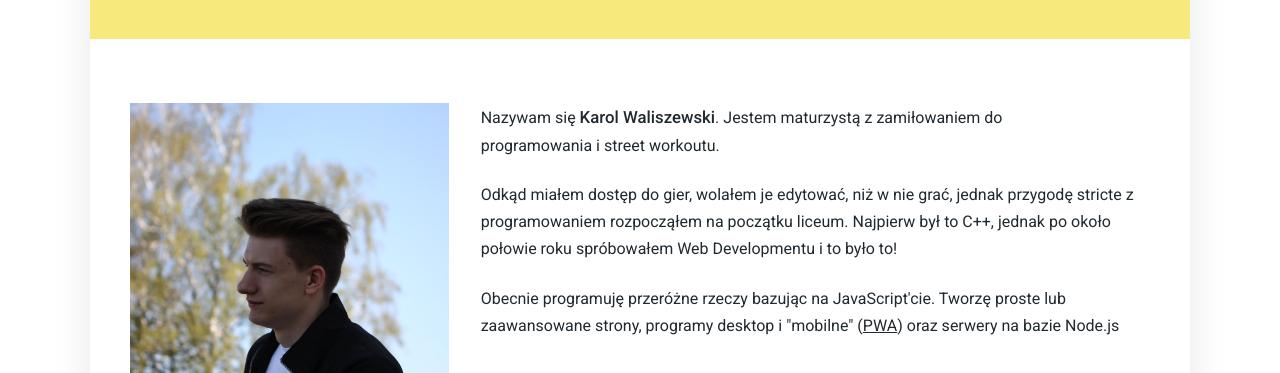
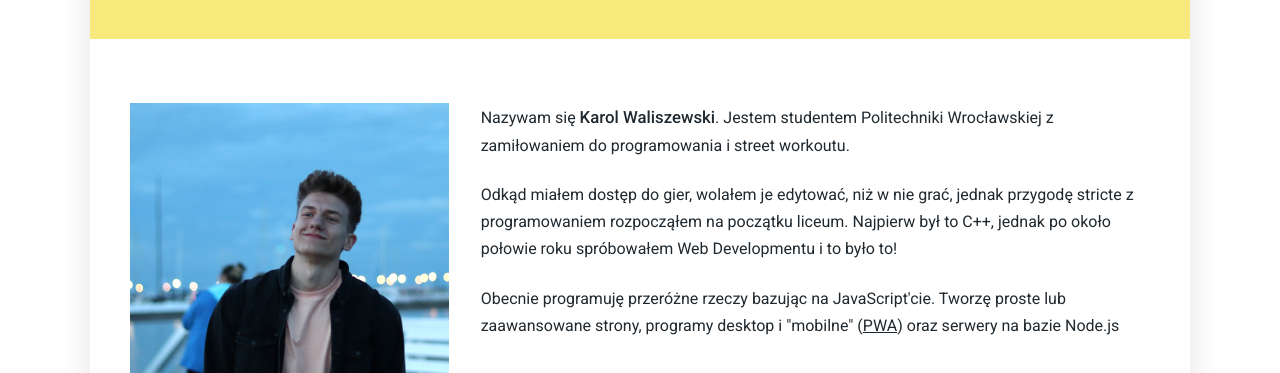
Before and after one commit to Karol-Waliszewski/Portfolio, a website: page src/index.html in a window 1280 px wide. Shown: the part 761-1134 px from the top of the page. Drawn offline with nearby package versions, Linux system fonts and the light colour scheme; files that its build step writes are made by us from their sources; files whose address does not match are found by name.

Commit message:
Changed my image

```diff
--- a/src/index.html
+++ b/src/index.html
@@ -59,13 +59,13 @@
       <section id="about" class="about row">
         <div class="col--sm--4">
           <div class="about__image">
-            <img src="img/about2.jpg" alt="Moje zdjęcie" class="image"
-              style="filter: brightness(110%); transform: scale(1.1);">
+            <img src="img/about3.jpg" alt="Moje zdjęcie" class="image"
+              style="filter: brightness(117%); transform: scale(1.2);">
           </div>
         </div>
         <div class="col--sm--8 ">
           <div class="about__text">
-            <p>Nazywam się <strong class="about__name">Karol Waliszewski</strong>. Jestem maturzystą z zamiłowaniem do
+            <p>Nazywam się <strong class="about__name">Karol Waliszewski</strong>. Jestem studentem Politechniki Wrocławskiej z zamiłowaniem do
               programowania&nbsp;i&nbsp;street workoutu. </p>
             <p>Odkąd miałem dostęp do gier, wolałem je edytować, niż w nie grać, jednak przygodę stricte z
               programowaniem rozpocząłem na początku liceum. Najpierw był to C++, jednak po około połowie roku
```
Also changed, not shown: src/img/about3.jpg (added).
